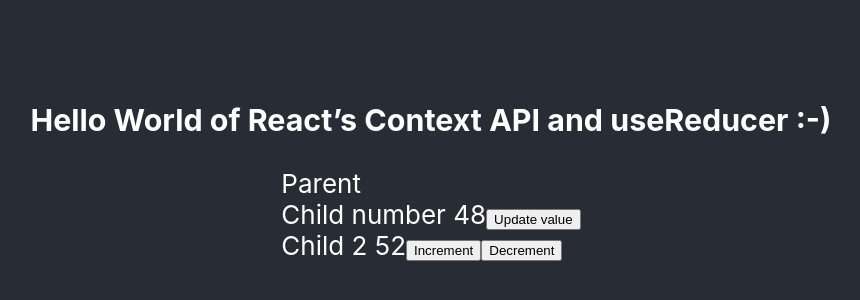
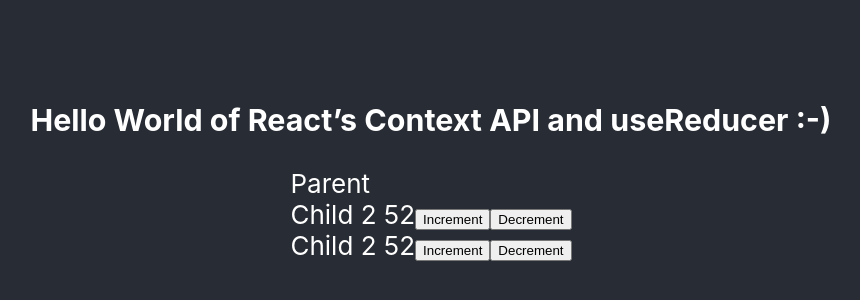
Before and after one commit to AZHARTHEGEEK/demo-usecontext, a React (Create React App) app: page / in a window 1280 px wide. Shown: the part 234-534 px from the top of the page, without its empty margins (209-1069 px from the left). Built offline with nearby package versions, Linux system fonts and the light colour scheme.

Commit message:
Update Child.js

```diff
--- a/src/Child.js
+++ b/src/Child.js
@@ -1,16 +1,15 @@
-import React, { useContext } from 'react';
-import ValueContext from './ValueContext';
+import React, { useReducer } from 'react';
+import numberReducer from './numberReducer';
 
-function Child() {
-  let value = useContext(ValueContext);
-  console.log("value ",value);
-  let updateValue = value[1];
+function Child2() {
+  let [state, dispatch ] = useReducer(numberReducer,52);
   return (
     <div >
-      Child number {value[0]}
-      <button onClick={()=> { updateValue(++value[0]) }}>Update value</button>
+      Child 2 {state}
+      <button onClick={()=> { dispatch({type:"INCREMENT", val: 67});  }}>Increment</button>
+      <button onClick={()=> { dispatch({type:"DECREMENT", val: 34});  }}>Decrement</button>
     </div>
   );
 }
 
-export default Child;
+export default Child2;
```
